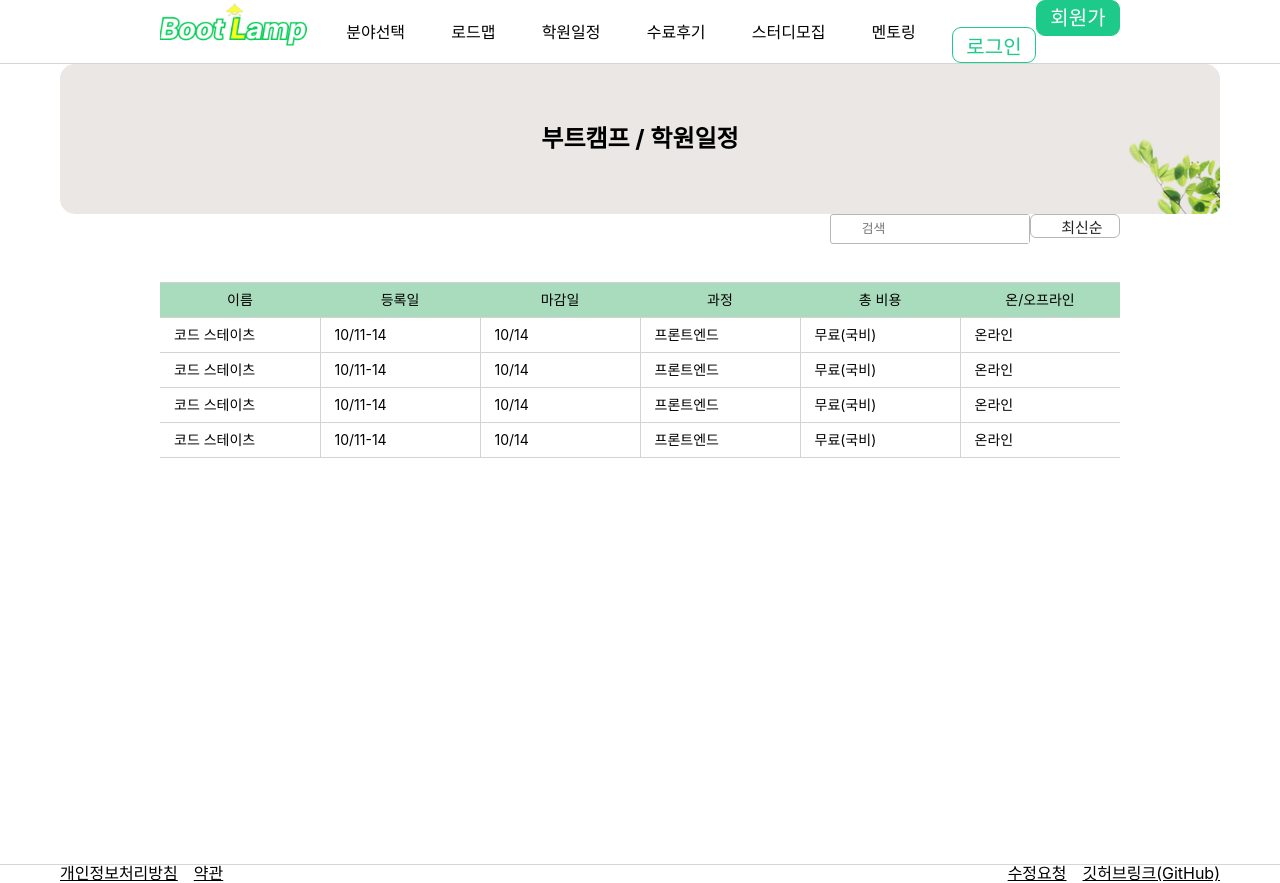
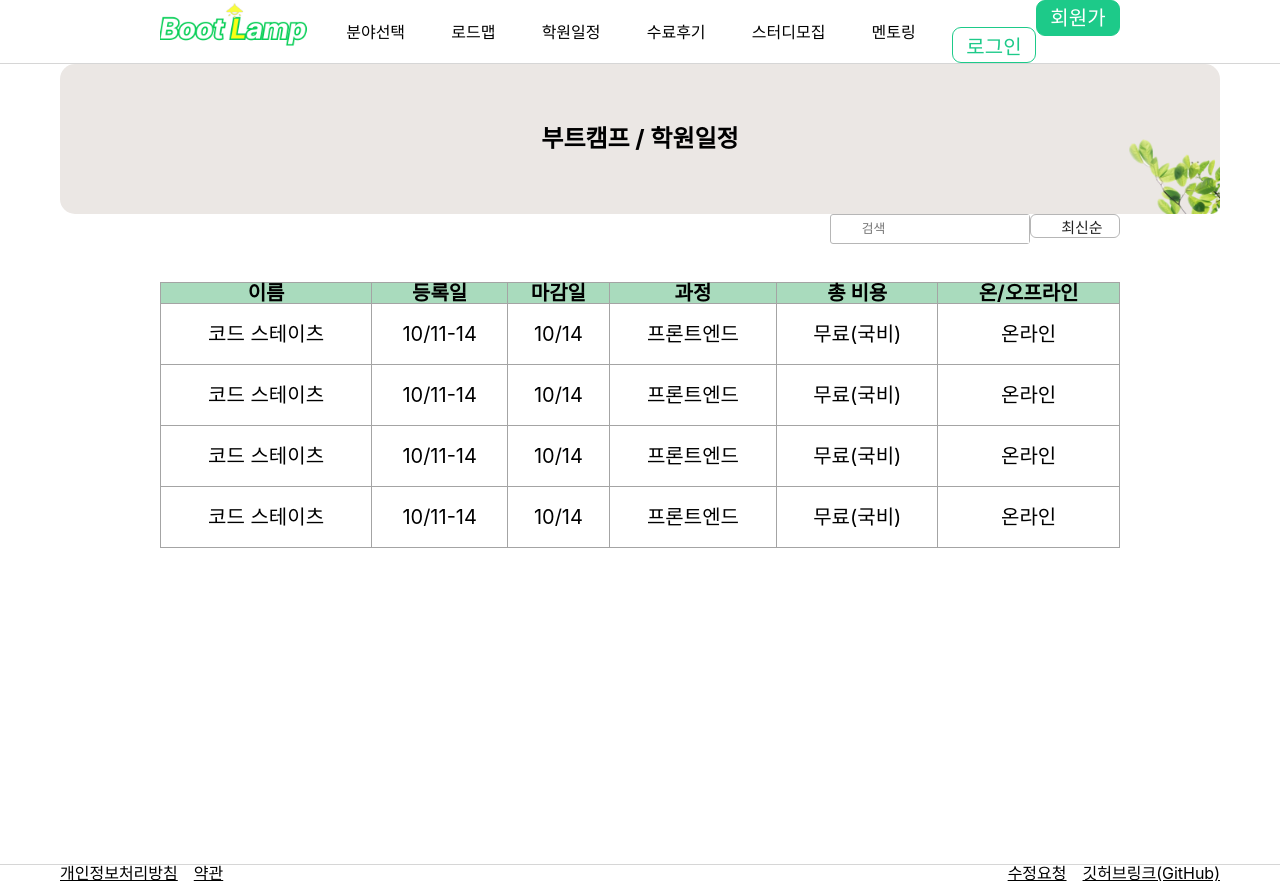
Before and after one commit to codestates-seb/seb40_main_027, a React (Create React App) app in the folder client/: page /bootcamp in a window 1280 px wide. Built offline with nearby package versions, Linux system fonts and the light colour scheme; some icons are missing.

Commit message:
style: 데스크탑 완성

```diff
--- a/client/src/pages/BootCamp.style.ts
+++ b/client/src/pages/BootCamp.style.ts
@@ -24,27 +24,34 @@ export const MiddleSection = styled.section`
 export const TableWrap = styled.table`
   width: 60vw;
   min-width: 960px;
-  border-top: 1px solid lightgray;
-  border-bottom: 1px solid lightgray;
-  background-color: #fff;
-  font-size: 14px;
-  tfoot {
-    background-color: #eee;
+  font-size: 20px;
+  thead {
+    font-weight: bold;
+    background-color: var(--greenTableHeader);
+    width: calc(100% / 6);
+    th {
+      border: 1px solid var(--grayTableBorder);
+      :before {
+        border: 2px solid red;
+        border-radius: 5px;
+      }
+      // 우측과 좌측 상단 border값에 radius주기가 어려워서 pass
+      /* :first-child {
+        border-radius: 10px 0 0 0;
+      }
+      :last-child {
+        border-radius: 0 10px 0 0;
+      } */
+    }
   }
-  th,
-  td {
-    position: relative;
-    padding: 10px 14px;
-    border-right: 1px solid lightgray;
-    border-bottom: 1px solid lightgray;
-  }
-  th,
-  td:last-child {
-    border-right: none;
-  }
-  th {
-    border-top: 1px solid lightgray;
-    border-bottom: 1px solid lightgray;
-    background-color: var(--greenTableHeader);
+  tbody {
+    tr {
+      border: 1px solid var(--grayTableBorder);
+      td {
+        padding: calc(100vh / 40) 0;
+        border: 1px solid var(--grayTableBorder);
+        text-align: center;
+      }
+    }
   }
 `;
--- a/client/src/pages/BootCamp.tsx
+++ b/client/src/pages/BootCamp.tsx
@@ -52,12 +52,12 @@ interface BootData {
 const BootCamp = () => {
   const columnHelper = createColumnHelper<BootData>();
   const columns = [
-    columnHelper.accessor('name', { header: '이름' }),
-    columnHelper.accessor('date', { header: '등록일' }),
-    columnHelper.accessor('dueDate', { header: '마감일' }),
-    columnHelper.accessor('filed', { header: '과정' }),
-    columnHelper.accessor('cost', { header: '총 비용' }),
-    columnHelper.accessor('onOff', { header: '온/오프라인' }),
+    columnHelper.accessor('name', { header: '이름', maxSize: 10 }),
+    columnHelper.accessor('date', { header: '등록일', maxSize: 10 }),
+    columnHelper.accessor('dueDate', { header: '마감일', maxSize: 50 }),
+    columnHelper.accessor('filed', { header: '과정', maxSize: 50 }),
+    columnHelper.accessor('cost', { header: '총 비용', maxSize: 50 }),
+    columnHelper.accessor('onOff', { header: '온/오프라인', maxSize: 50 }),
   ];
   const table = useReactTable({
     data,
@@ -84,7 +84,7 @@ const BootCamp = () => {
               {table.getHeaderGroups().map((headerGroup) => (
                 <tr key={headerGroup.id}>
                   {headerGroup.headers.map((header) => (
-                    <th key={header.id} style={{ width: header.getSize() }}>
+                    <th key={header.id}>
                       {header.isPlaceholder ? null : flexRender(header.column.columnDef.header, header.getContext())}
                     </th>
                   ))}
```
